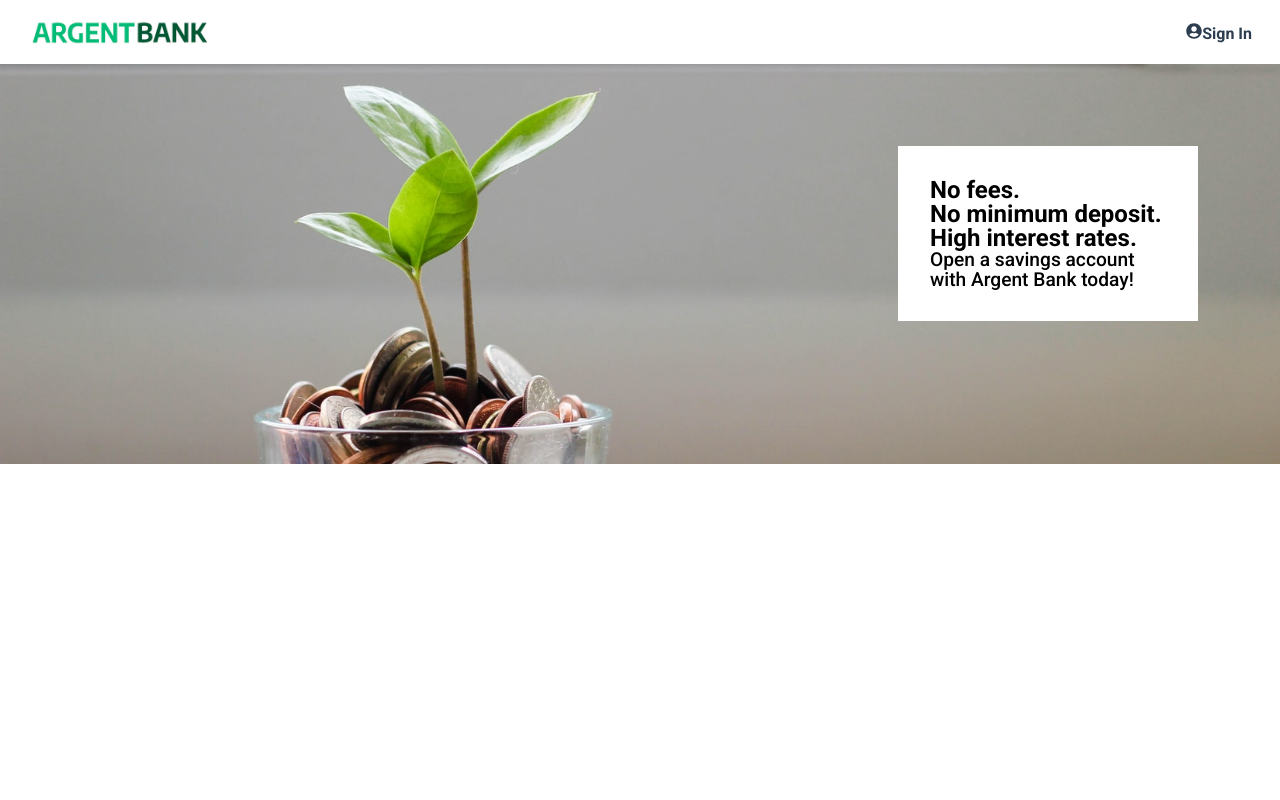
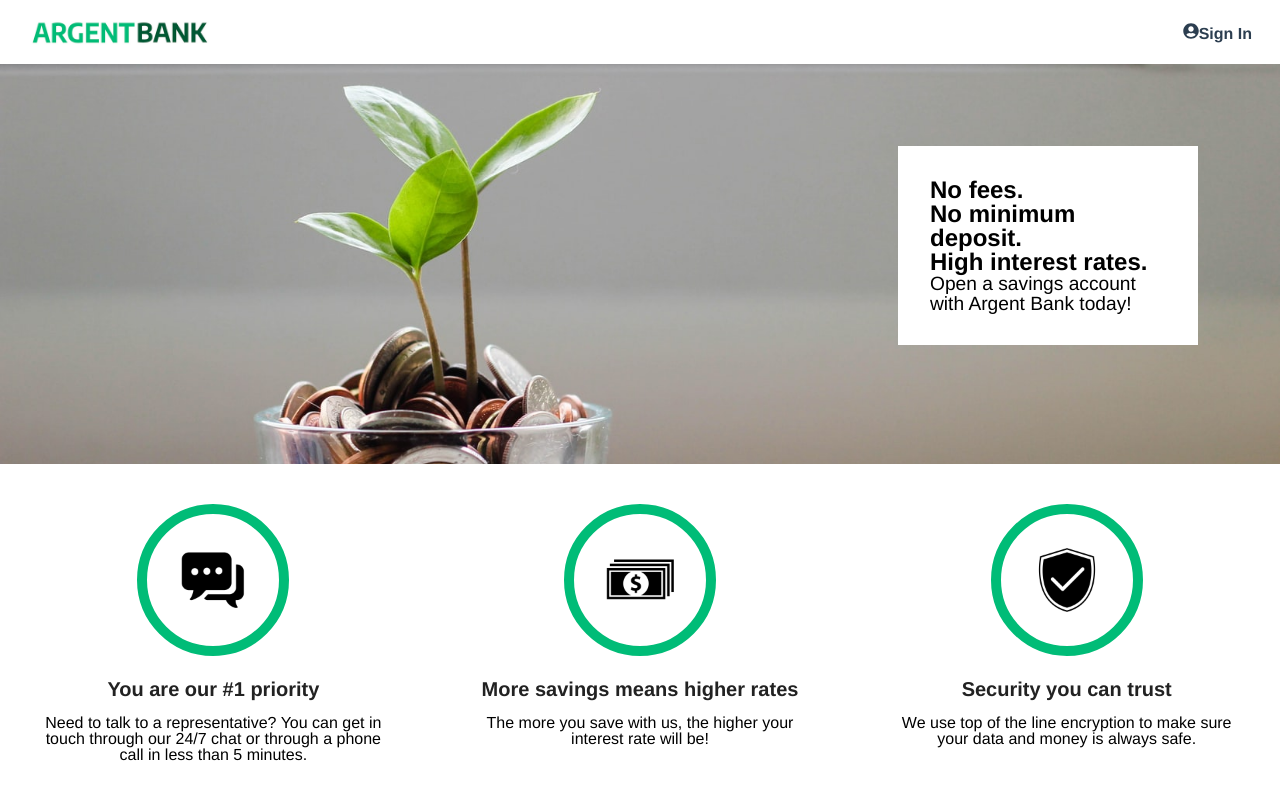
Before and after one commit to Sebastienpanda/argent-bank, a React (Vite) app: page / in a window 1280 px wide. Shown: the top 800 px of the page. Built offline with nearby package versions, Linux system fonts and the light colour scheme.

Commit message:
Add features

```diff
--- a/src/assets/scss/base/reset.scss
+++ b/src/assets/scss/base/reset.scss
@@ -1,5 +1,3 @@
-@import url(https://fonts.bunny.net/css?family=roboto:400,500,700);
-
 html,
 body,
 div,
@@ -128,12 +126,7 @@ a {
     color: inherit;
     text-decoration: none;
 }
-h1,
-h2,
-h3 {
-    font-family: "Roboto", sans-serif;
-    font-weight: 700;
-}
+
 img,
 video {
     max-width: 100%;
@@ -149,7 +142,7 @@ video {
 *,
 html,
 body {
-    font-family: "Roboto", sans-serif;
+    font-family: Avenir, Helvetica, Arial, sans-serif;
     font-weight: 500;
 }
 .sr-only {
--- /dev/null
+++ b/src/assets/scss/components/_features.scss
@@ -0,0 +1,34 @@
+.features {
+    display: flex;
+    flex-direction: column;
+
+    @media (min-width: 920px) {
+        flex-direction: row;
+    }
+
+    .feature-item {
+        flex: 1;
+        padding: 2.5rem;
+        text-align: center;
+
+        .feature-icon {
+            width: 152px;
+            height: 152px;
+            border: 10px solid #00bc77;
+            border-radius: 50%;
+            padding: 1rem;
+        }
+
+        .feature-title {
+            color: #222;
+            font-size: 1.25rem;
+            font-weight: bold;
+            margin-bottom: 8px;
+            margin-top: 20px;
+        }
+
+        p {
+            margin: 16px 0;
+        }
+    }
+}
--- a/src/assets/scss/pages/home.scss
+++ b/src/assets/scss/pages/home.scss
@@ -1,2 +1,3 @@
 @use "../components/nav";
 @use "../components/heroBanner";
+@use "../components/features";
--- /dev/null
+++ b/src/components/features/FeatureItem.tsx
@@ -0,0 +1,16 @@
+type FeatureItemProps = {
+    title: string;
+    description: string;
+    icon: string;
+    alt: string;
+};
+
+export default function FeatureItem({ title, description, icon, alt }: FeatureItemProps) {
+    return (
+        <div className="feature-item">
+            <img src={icon} alt={alt} className="feature-icon" />
+            <h3 className="feature-title">{title}</h3>
+            <p>{description}</p>
+        </div>
+    );
+}
--- /dev/null
+++ b/src/components/features/Features.tsx
@@ -0,0 +1,19 @@
+import { dataFeatureItem } from "../../data/features";
+import FeatureItem from "./FeatureItem";
+
+export default function Features() {
+    return (
+        <section className="features">
+            <h2 className="sr-only">Features</h2>
+            {dataFeatureItem.map((item, index) => (
+                <FeatureItem
+                    key={index}
+                    title={item.title}
+                    description={item.description}
+                    icon={item.icon}
+                    alt={item.alt}
+                />
+            ))}
+        </section>
+    );
+}
--- /dev/null
+++ b/src/data/features.ts
@@ -0,0 +1,32 @@
+import iconChat from "../assets/img/icon-chat.png";
+import iconMoney from "../assets/img/icon-money.png";
+import iconSecurity from "../assets/img/icon-security.png";
+
+type FeatureItem = {
+    title: string;
+    description: string;
+    icon: string;
+    alt: string;
+};
+
+export const dataFeatureItem: FeatureItem[] = [
+    {
+        title: "You are our #1 priority",
+        description:
+            "Need to talk to a representative? You can get in touch through our 24/7 chat or through a phone call in less than 5 minutes.",
+        icon: iconChat,
+        alt: "Chat Icon",
+    },
+    {
+        title: "More savings means higher rates",
+        description: "The more you save with us, the higher your interest rate will be!",
+        icon: iconMoney,
+        alt: "Money Icon",
+    },
+    {
+        title: "Security you can trust",
+        description: "We use top of the line encryption to make sure your data and money is always safe.",
+        icon: iconSecurity,
+        alt: "Security Icon",
+    },
+];
--- a/src/pages/Home.tsx
+++ b/src/pages/Home.tsx
@@ -1,3 +1,4 @@
+import Features from "../components/features/Features";
 import Header from "../components/Header";
 import HeroBanner from "../components/HeroBanner";
 
@@ -7,6 +8,7 @@ export default function Home() {
             <Header />
             <main>
                 <HeroBanner />
+                <Features />
             </main>
         </>
     );
```
